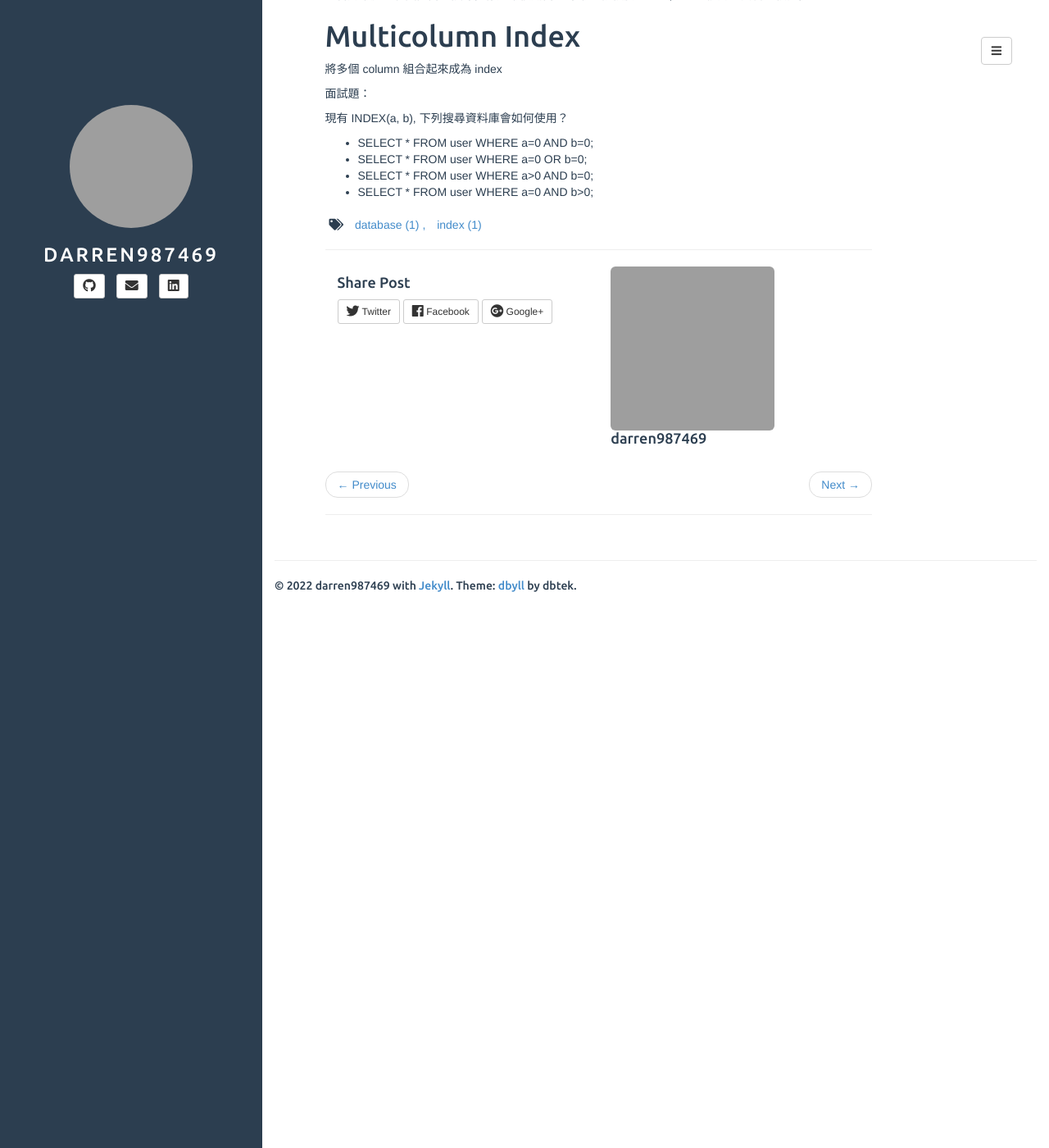
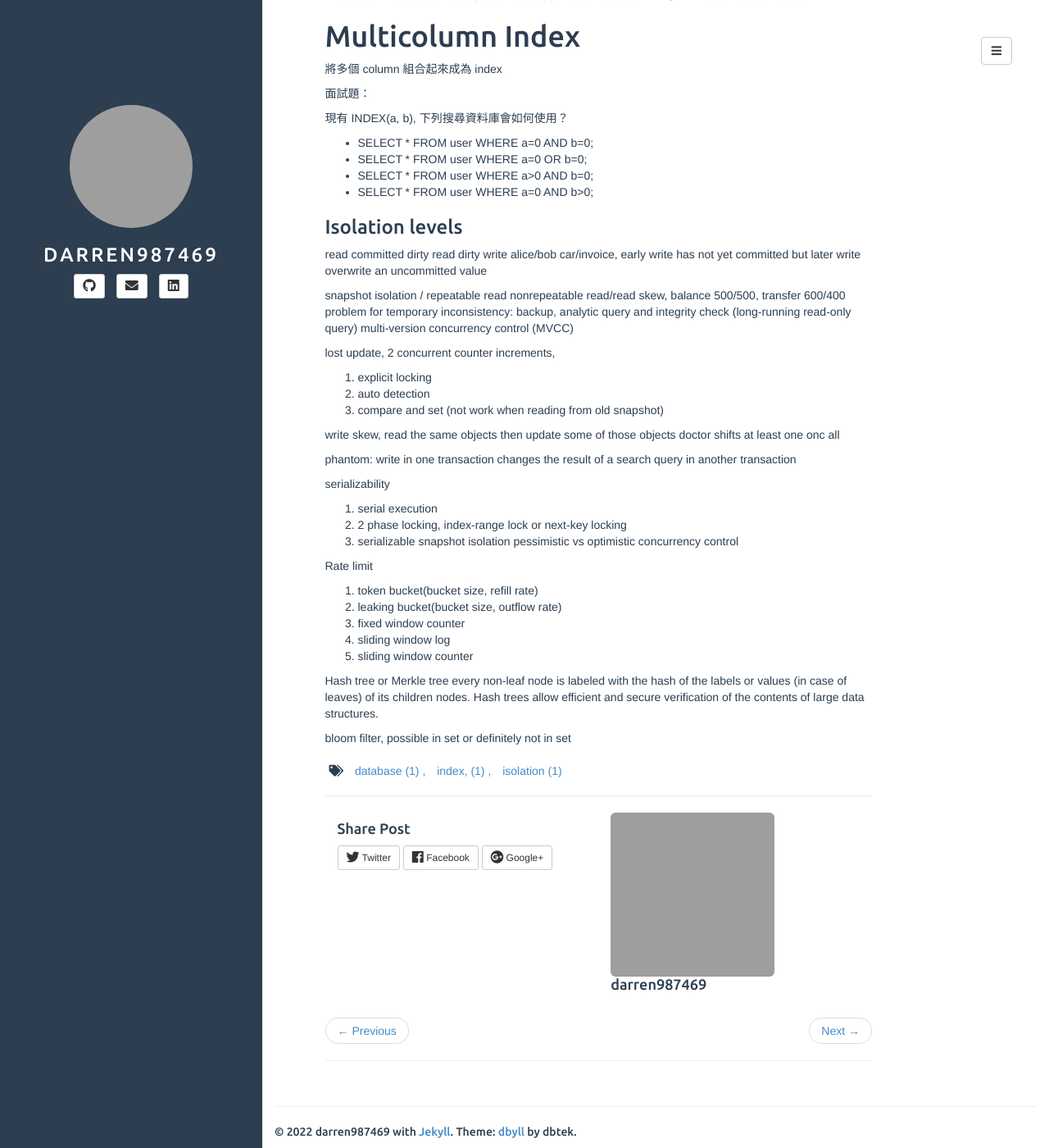
Before and after one commit to darren987469/darren987469.github.io, a Jekyll site: the page built from _posts/2018-06-13-Database-index.md, in a window 1280 px wide and 1400 px high, scrolled down 950 px. Shown: the whole window at 82% size. Built offline with Jekyll 4.4.1, drawn with Linux system fonts in a browser that asks for light colours; nearby versions of some CDN libraries; some of the changed text lies outside the part shown; grey boxes are pictures that could not be loaded.

Commit message:
Add db isolation levels

```diff
--- a/_posts/2018-06-13-Database-index.md
+++ b/_posts/2018-06-13-Database-index.md
@@ -1,8 +1,8 @@
 ---
 layout: post
-title: Database indexes
+title: Database indexes and isolation levels
 subtitle:
-tags: database index
+tags: database index, isolation
 ---
 
 資料庫預設搜尋會 row by row 直到找到目標為止，當有很多筆資料時（很多 rows ），且想搜尋的結果只有少數幾筆時，這是非常沒有效率的做法。Index 的概念可以在書本的目錄看到，目錄分了章節，如此一來想找某個特定主題時，不用一頁頁去翻，可以透過目錄來找到想要的主題。
@@ -49,3 +49,43 @@ Hash index 只能用來處理相等的搜尋，不太建議使用。
 * SELECT * FROM user WHERE a=0 OR b=0;
 * SELECT * FROM user WHERE a>0 AND b=0;
 * SELECT * FROM user WHERE a=0 AND b>0;
+
+### Isolation levels
+
+read committed
+dirty read
+dirty write alice/bob car/invoice, early write has not yet committed but later write overwrite an uncommitted value
+
+snapshot isolation / repeatable read
+nonrepeatable read/read skew, balance 500/500, transfer 600/400
+problem for temporary inconsistency: backup, analytic query and integrity check (long-running read-only query)
+multi-version concurrency control (MVCC)
+
+lost update, 2 concurrent counter increments,
+1. explicit locking
+2. auto detection
+3. compare and set (not work when reading from old snapshot)
+
+write skew, read the same objects then update some of those objects
+doctor shifts at least one onc all
+
+phantom: write in one transaction changes the result of a search query in another transaction
+
+serializability
+1. serial execution
+2. 2 phase locking, index-range lock or next-key locking
+3. serializable snapshot isolation
+pessimistic vs optimistic concurrency control
+
+Rate limit
+1. token bucket(bucket size, refill rate)
+2. leaking bucket(bucket size, outflow rate)
+3. fixed window counter
+4. sliding window log
+5. sliding window counter
+
+Hash tree or Merkle tree
+every non-leaf node is labeled with the hash of the labels or values (in case of leaves) of its children nodes.
+Hash trees allow efficient and secure verification of the contents of large data structures.
+
+bloom filter, possible in set or definitely not in set
```
